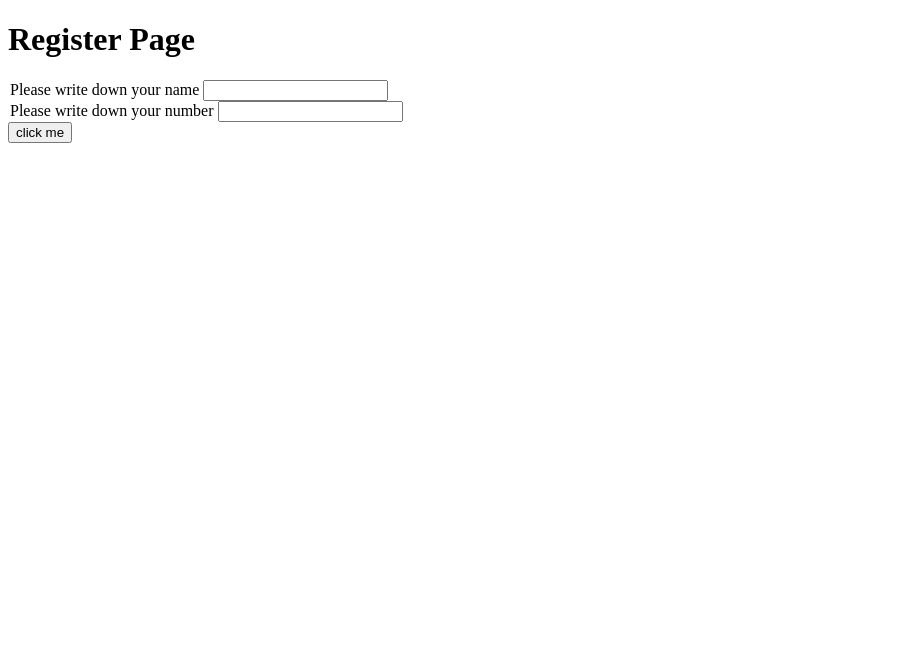
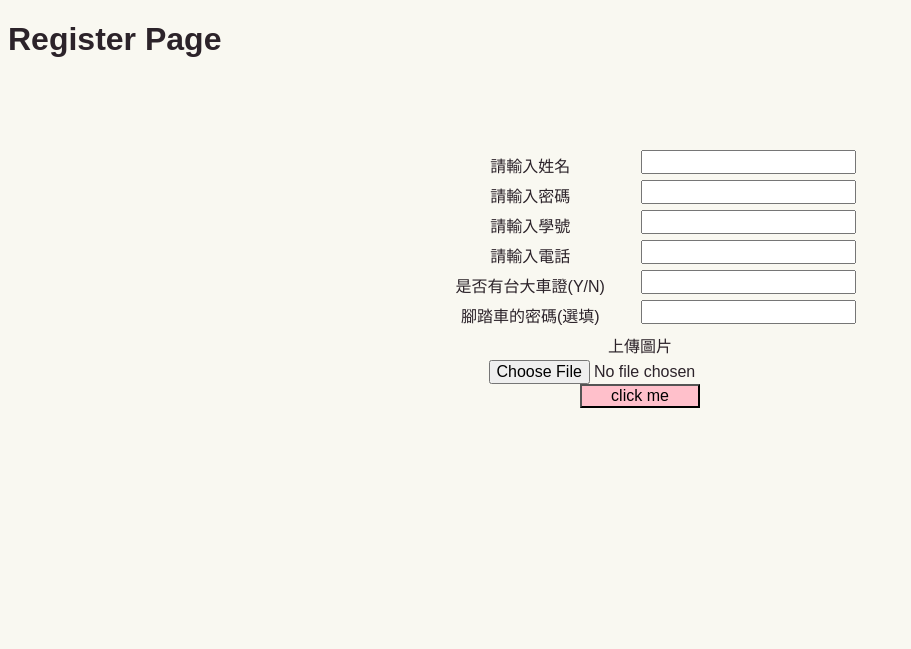
Before and after one commit to b07704009/108-1-PBC-final-group7, a Flask app: page /jump in a window 1280 px wide. Shown: the top 649 px of the page, without its empty margins (0-911 px from the left). Run offline with Flask 2, Linux system fonts and the light colour scheme; parts of the project's set-up code (start-up, migrations or seed data) failed here and were passed over.

Commit message:
Update index2.html

```diff
--- a/templates/index2.html
+++ b/templates/index2.html
@@ -1,21 +1,77 @@
 <!DOCTYPE html>
 <html>
   <head>
-    <title>record page</title>
+    <title>registerpage</title>
     <meta content="utf-8" name="charset">
+    <style>                        body {
+                            background-color: #F9F8F1;
+                            color: #2C232A;
+                            font-family: sans-serif;
+                            font-size: 14;
+                        }
+                        section{
+                            width: 500px;
+                            height: 500px;
+                            position: absolute;
+                            top: 50%;
+                            left: 50%;
+                            overflow: auto;
+                            text-align: center;
+                            margin-left:-250px;
+                            margin-top:-250px;
+                            text-align: center;
+                        }
+                        label{
+                            cursor: pointer;
+                            display: inline-block;
+                            padding: 3px 6px;
+                            text-align: center;
+                            width: 200px;
+                            vertical-align: top;
+                        }
+
+                        input{
+                            font-size: inherit;
+                        }
+
+                     </style>
   </head>
   <body>
     <h1>Register Page</h1>
-    <div class="container">
-      <form action="/jump" method="POST">
-        <legend>Please write down your name
+    <section>
+      <form action="/jump" enctype="multipart/form-data" method="POST">
+        <legend>
+          <label>請輸入姓名</label>
           <input name="name" size="20" type="text">
         </legend>
-        <legend>Please write down your number
-          <input name="number" size="20" type="text">
+        <legend>
+          <label>請輸入密碼</label>
+          <input name="password" size="20" type="text">
         </legend>
-        <input type="submit" value="click me">
+        <legend>
+          <label>請輸入學號</label>
+          <input name="student_id" size="20" type="text">
+        </legend>
+        <legend>
+          <label>請輸入電話</label>
+          <input name="telephone_number" size="20" type="text">
+        </legend>
+        <legend>
+          <label>是否有台大車證(Y/N)</label>
+          <input name="school_bike_license" size="20" type="text">
+        </legend>
+        <legend>
+          <label>腳踏車的密碼(選填)</label>
+          <input name="bike_lock_number" size="20" type="text">
+        </legend>
+        <legend>
+          <label>上傳圖片</label>
+          <input name="photo" size="20" type="file">
+        </legend>
+        <div class="button" style="margin:0 auto; width:250px;">
+          <input style="width:120px; background-color:pink;" type="submit" value="click me">
+        </div>
       </form>
-    </div>
+    </section>
   </body>
 </html>
```
